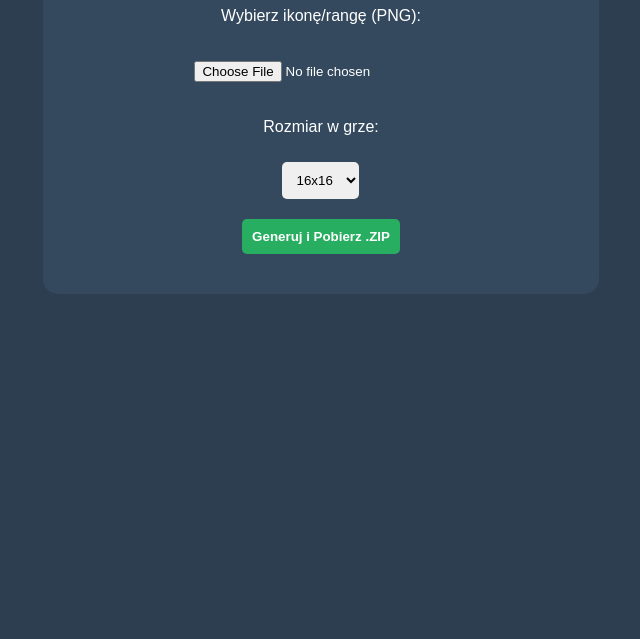
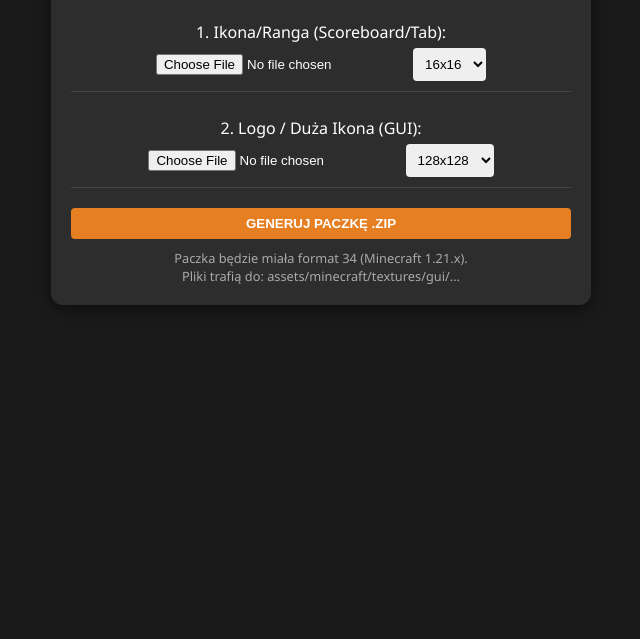
Before and after one commit to Tokarek21/generatorek, a plain HTML site: page index.html in a window 1280 px wide. Shown: the part 161-800 px from the top of the page, without its empty margins (319-959 px from the left). Drawn offline with nearby package versions, Linux system fonts and the light colour scheme.

Commit message:
Update index.html

```diff
--- a/index.html
+++ b/index.html
@@ -2,85 +2,103 @@
 <html lang="pl">
 <head>
     <meta charset="UTF-8">
-    <meta name="viewport" content="width=device-width, initial-scale=1.0">
-    <title>MC Texture Pack Generator 1.21.8</title>
+    <title>MC Multi-Icon Generator 1.21.8</title>
     <script src="https://cdnjs.cloudflare.com/ajax/libs/jszip/3.10.1/jszip.min.js"></script>
     <script src="https://cdnjs.cloudflare.com/ajax/libs/FileSaver.js/2.0.5/FileSaver.min.js"></script>
     <style>
-        body { font-family: sans-serif; text-align: center; padding: 50px; background: #2c3e50; color: white; }
-        .container { background: #34495e; padding: 30px; border-radius: 15px; display: inline-block; }
-        input, select, button { margin: 10px; padding: 10px; border-radius: 5px; border: none; }
-        button { background: #27ae60; color: white; cursor: pointer; font-weight: bold; }
-        button:hover { background: #2ecc71; }
+        body { font-family: 'Segoe UI', Tahoma, Geneva, Verdana, sans-serif; background: #1a1a1a; color: white; text-align: center; padding: 20px; }
+        .box { background: #2d2d2d; padding: 20px; border-radius: 12px; max-width: 500px; margin: 0 auto; box-shadow: 0 4px 15px rgba(0,0,0,0.5); }
+        .file-row { margin: 15px 0; padding: 10px; border-bottom: 1px solid #444; }
+        select, button { padding: 8px; border-radius: 4px; border: none; margin-top: 5px; }
+        button { background: #e67e22; color: white; font-weight: bold; cursor: pointer; width: 100%; transition: 0.3s; }
+        button:hover { background: #d35400; }
+        .info { font-size: 0.8em; color: #aaa; margin-top: 10px; }
     </style>
 </head>
 <body>
 
-<div class="container">
-    <h1>Generator Texture Packa (1.21.8)</h1>
-    <p>Wybierz ikonę/rangę (PNG):</p>
-    <input type="file" id="upload" accept="image/png"><br>
+<div class="box">
+    <h1>Generator 1.21.8</h1>
+    <p>Dodaj obrazy i wybierz ich przeznaczenie:</p>
 
-    <p>Rozmiar w grze:</p>
-    <select id="size">
-        <option value="16">16x16</option>
-        <option value="32">32x32</option>
-        <option value="64">64x64</option>
-    </select><br>
+    <div class="file-row">
+        <label>1. Ikona/Ranga (Scoreboard/Tab):</label><br>
+        <input type="file" id="img_small" accept="image/png">
+        <select id="size_small"><option value="16">16x16</option><option value="32">32x32</option></select>
+    </div>
 
-    <button onclick="generate()">Generuj i Pobierz .ZIP</button>
+    <div class="file-row">
+        <label>2. Logo / Duża Ikona (GUI):</label><br>
+        <input type="file" id="img_large" accept="image/png">
+        <select id="size_large"><option value="128">128x128</option><option value="256">256x256</option></select>
+    </div>
+
+    <button onclick="generatePack()">GENERUJ PACZKĘ .ZIP</button>
+
+    <div class="info">
+        Paczka będzie miała format 34 (Minecraft 1.21.x).<br>
+        Pliki trafią do: assets/minecraft/textures/gui/...
+    </div>
 </div>
 
-<canvas id="canvas" style="display:none;"></canvas>
+<canvas id="ctx_canvas" style="display:none;"></canvas>
 
 <script>
-async function generate() {
-    const fileInput = document.getElementById('upload');
-    const size = parseInt(document.getElementById('size').value);
+async function processImage(file, size) {
+    return new Promise((resolve) => {
+        const reader = new FileReader();
+        reader.onload = (e) => {
+            const img = new Image();
+            img.onload = () => {
+                const canvas = document.getElementById('ctx_canvas');
+                canvas.width = size;
+                canvas.height = size;
+                const ctx = canvas.getContext('2d');
+                ctx.clearRect(0, 0, size, size);
+                ctx.drawImage(img, 0, 0, size, size);
+                canvas.toBlob(resolve, 'image/png');
+            };
+            img.src = e.target.result;
+        };
+        reader.readAsDataURL(file);
+    });
+}
 
-    if (!fileInput.files[0]) {
-        alert("Najpierw wybierz plik graficzny!");
+async function generatePack() {
+    const zip = new JSZip();
+
+    // Plik meta
+    const mcmeta = { "pack": { "pack_format": 34, "description": "Custom Icons & Logos" } };
+    zip.file("pack.mcmeta", JSON.stringify(mcmeta, null, 4));
+
+    const smallFile = document.getElementById('img_small').files[0];
+    const largeFile = document.getElementById('img_large').files[0];
+
+    if (!smallFile && !largeFile) {
+        alert("Wgraj chociaż jeden plik!");
         return;
     }
 
-    const zip = new JSZip();
-    const canvas = document.getElementById('canvas');
-    const ctx = canvas.getContext('2d');
-    const img = new Image();
+    // Ścieżka w Resource Packu
+    const guiFolder = zip.folder("assets/minecraft/textures/gui");
 
-    // 1. Ładowanie i skalowanie obrazka
-    const reader = new FileReader();
-    reader.onload = function(e) {
-        img.onload = async function() {
-            canvas.width = size;
-            canvas.height = size;
-            ctx.drawImage(img, 0, 0, size, size);
+    // Przetwarzanie małej ikonki (np. do scoreboarda)
+    if (smallFile) {
+        const sizeS = parseInt(document.getElementById('size_small').value);
+        const blobS = await processImage(smallFile, sizeS);
+        guiFolder.file("ranks/small_icon.png", blobS);
+    }
 
-            // Konwersja canvasu na dane obrazu
-            const imgBlob = await new Promise(resolve => canvas.toBlob(resolve, 'image/png'));
+    // Przetwarzanie dużego logo (np. do menu/gui)
+    if (largeFile) {
+        const sizeL = parseInt(document.getElementById('size_large').value);
+        const blobL = await processImage(largeFile, sizeL);
+        guiFolder.file("logos/large_logo.png", blobL);
+    }
 
-            // 2. Struktura plików Minecraft 1.21.x (pack_format: 34)
-            const mcmeta = {
-                "pack": {
-                    "pack_format": 34,
-                    "description": "Wygenerowane przez Generator Ikon"
-                }
-            };
-
-            zip.file("pack.mcmeta", JSON.stringify(mcmeta, null, 4));
-
-            // Tworzenie folderów i dodanie ikony (zmienia nazwę na rank.png w GUI)
-            const textures = zip.folder("assets/minecraft/textures/gui");
-            textures.file("rank.png", imgBlob);
-
-            // 3. Generowanie ZIP i pobieranie
-            zip.generateAsync({type:"blob"}).then(function(content) {
-                saveAs(content, "TexturePack_1.21.8.zip");
-            });
-        };
-        img.src = e.target.result;
-    };
-    reader.readAsDataURL(fileInput.files[0]);
+    // Pobieranie
+    const content = await zip.generateAsync({type:"blob"});
+    saveAs(content, "MultiSizePack_1.21.8.zip");
 }
 </script>
 
```
